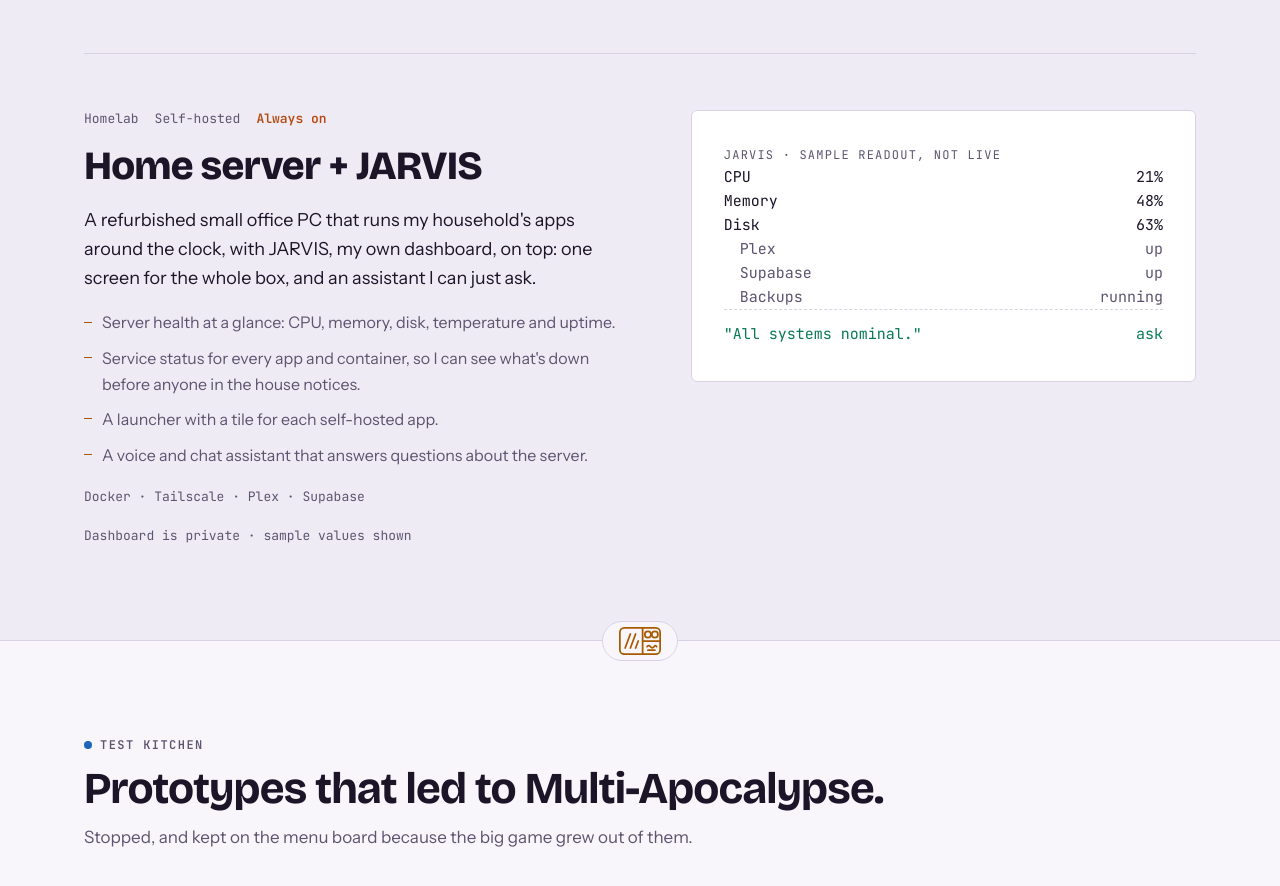
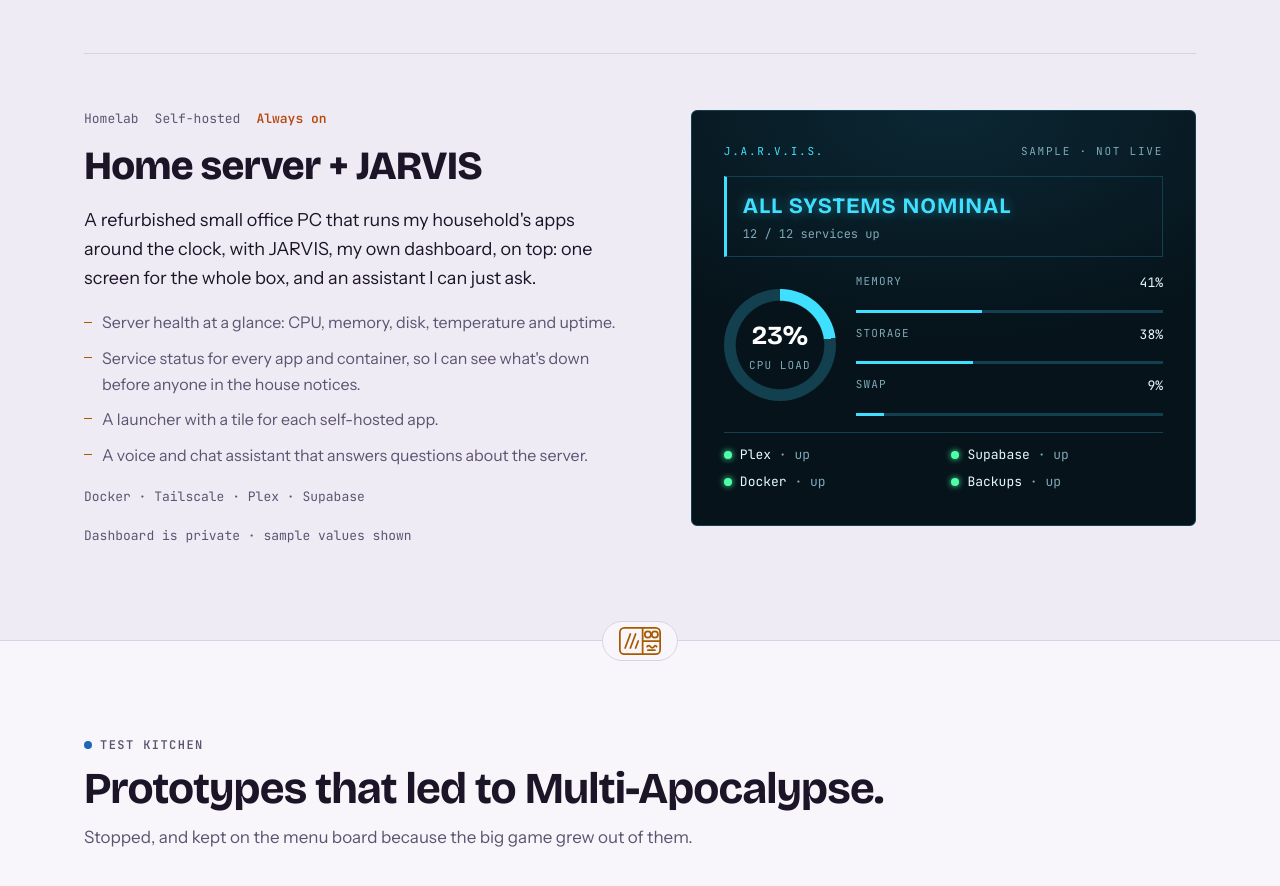
Before and after one commit to taylarabraham-bit/TaylarAbraham-bit.github.io, a plain HTML site: page index.html in a window 1280 px wide. Shown: the part 4802-5688 px from the top of the page. Drawn offline with nearby package versions, Linux system fonts and the light colour scheme.

Commit message:
Restyle the home server readout to look like JARVIS
A cyan HUD panel (banner, CPU ring, usage bars, services list) built in
HTML and CSS with made-up values. It borrows the real dashboard's look
only: no devices, addresses, schedules or hardware from it.

Co-Authored-By: Claude Opus 5.5 <noreply@anthropic.com>

```diff
--- a/css/style.css
+++ b/css/style.css
@@ -734,6 +734,125 @@ ol {
   padding-bottom: calc(clamp(1.25rem, 3vw, 2rem) + var(--tooth));
 }
 
+/* The home server's JARVIS screen: always dark, like the real monitor. Sample values only. */
+.shot-type.jarvis {
+  --hud: #3fe0ff;
+  --hud-dim: #7fa9b8;
+  --hud-line: #12404f;
+  align-content: start;
+  gap: 1rem;
+  border-color: var(--hud-line);
+  background: radial-gradient(120% 80% at 50% 0%, #0b2733, #06131a 70%);
+  color: #e6faff;
+  font-size: 0.8125rem;
+}
+.jarvis-head,
+.jarvis-bars li {
+  display: flex;
+  justify-content: space-between;
+  gap: 1rem;
+}
+.jarvis-head {
+  font-size: 0.6875rem;
+  letter-spacing: 0.16em;
+  text-transform: uppercase;
+  color: var(--hud-dim);
+}
+.jarvis-head span:first-child {
+  color: var(--hud);
+}
+.jarvis-banner {
+  display: grid;
+  padding: 0.75rem 1rem;
+  border: 1px solid var(--hud-line);
+  border-left: 3px solid var(--hud);
+  font-family: var(--display);
+  font-size: 1.375rem;
+  font-weight: 700;
+  letter-spacing: 0.04em;
+  text-transform: uppercase;
+  color: var(--hud);
+  text-shadow: 0 0 12px rgb(63 224 255 / 0.45);
+}
+.jarvis-banner span {
+  font-family: var(--mono);
+  font-size: 0.75rem;
+  font-weight: 400;
+  letter-spacing: 0;
+  text-transform: none;
+  text-shadow: none;
+  color: var(--hud-dim);
+}
+.jarvis-grid {
+  display: grid;
+  grid-template-columns: auto minmax(0, 1fr);
+  align-items: center;
+  gap: 1.25rem;
+}
+/* conic ring filled to --v percent */
+.jarvis-ring {
+  display: grid;
+  place-content: center;
+  width: 7rem;
+  aspect-ratio: 1;
+  border-radius: 50%;
+  text-align: center;
+  background:
+    radial-gradient(closest-side, #06131a 78%, transparent 80%),
+    conic-gradient(var(--hud) calc(var(--v) * 1%), var(--hud-line) 0);
+}
+.jarvis-ring strong {
+  font-family: var(--display);
+  font-size: 1.625rem;
+  color: #fff;
+}
+.jarvis-ring span,
+.jarvis-bars span:first-child {
+  font-size: 0.6875rem;
+  letter-spacing: 0.1em;
+  text-transform: uppercase;
+  color: var(--hud-dim);
+}
+.jarvis-bars {
+  display: grid;
+  gap: 0.75rem;
+  padding: 0;
+  list-style: none;
+}
+.jarvis-bars li {
+  flex-wrap: wrap;
+  font-variant-numeric: tabular-nums;
+}
+/* the bar under each row, filled to --v percent */
+.jarvis-bars li::after {
+  content: '';
+  flex-basis: 100%;
+  height: 3px;
+  background: linear-gradient(90deg, var(--hud) calc(var(--v) * 1%), var(--hud-line) 0);
+}
+.jarvis-services {
+  display: grid;
+  grid-template-columns: repeat(2, minmax(0, 1fr));
+  gap: 0.375rem 1rem;
+  padding: 0.75rem 0 0;
+  border-top: 1px solid var(--hud-line);
+  list-style: none;
+}
+.jarvis-services li::before {
+  content: '';
+  display: inline-block;
+  width: 0.5rem;
+  height: 0.5rem;
+  margin-right: 0.5rem;
+  border-radius: 50%;
+  background: #4dffa6;
+  box-shadow: 0 0 6px #4dffa6;
+}
+.jarvis-services li::after {
+  content: ' · up';
+  color: var(--hud-dim);
+}
+
 /* Typographic stand-ins where there is no screenshot to show yet */
 .shot-type {
   display: grid;
--- a/index.html
+++ b/index.html
@@ -307,17 +307,23 @@
 
           <article class="project project-flip" id="home-server">
             <!-- Made-up sample values: nothing here comes from the real server. -->
-            <div class="shot shot-type" style="view-transition-name: shot-home-server" aria-hidden="true">
-              <div class="ledger">
-                <p class="ledger-head">JARVIS · sample readout, not live</p>
-                <p class="ledger-row"><span>CPU</span><span>21%</span></p>
-                <p class="ledger-row"><span>Memory</span><span>48%</span></p>
-                <p class="ledger-row"><span>Disk</span><span>63%</span></p>
-                <p class="ledger-row sub"><span>Plex</span><span>up</span></p>
-                <p class="ledger-row sub"><span>Supabase</span><span>up</span></p>
-                <p class="ledger-row sub"><span>Backups</span><span>running</span></p>
-                <p class="ledger-row total"><span>"All systems nominal."</span><span>ask</span></p>
+            <div class="shot shot-type jarvis" style="view-transition-name: shot-home-server" aria-hidden="true">
+              <p class="jarvis-head"><span>J.A.R.V.I.S.</span><span>Sample · not live</span></p>
+              <p class="jarvis-banner">All systems nominal<span>12 / 12 services up</span></p>
+              <div class="jarvis-grid">
+                <p class="jarvis-ring" style="--v: 23"><strong>23%</strong><span>CPU load</span></p>
+                <ul class="jarvis-bars">
+                  <li style="--v: 41"><span>Memory</span><span>41%</span></li>
+                  <li style="--v: 38"><span>Storage</span><span>38%</span></li>
+                  <li style="--v: 9"><span>Swap</span><span>9%</span></li>
+                </ul>
               </div>
+              <ul class="jarvis-services">
+                <li>Plex</li>
+                <li>Supabase</li>
+                <li>Docker</li>
+                <li>Backups</li>
+              </ul>
             </div>
             <div class="project-body">
               <p class="meta"><span>Homelab</span><span>Self-hosted</span><span class="state state-fire">Always on</span></p>
```
